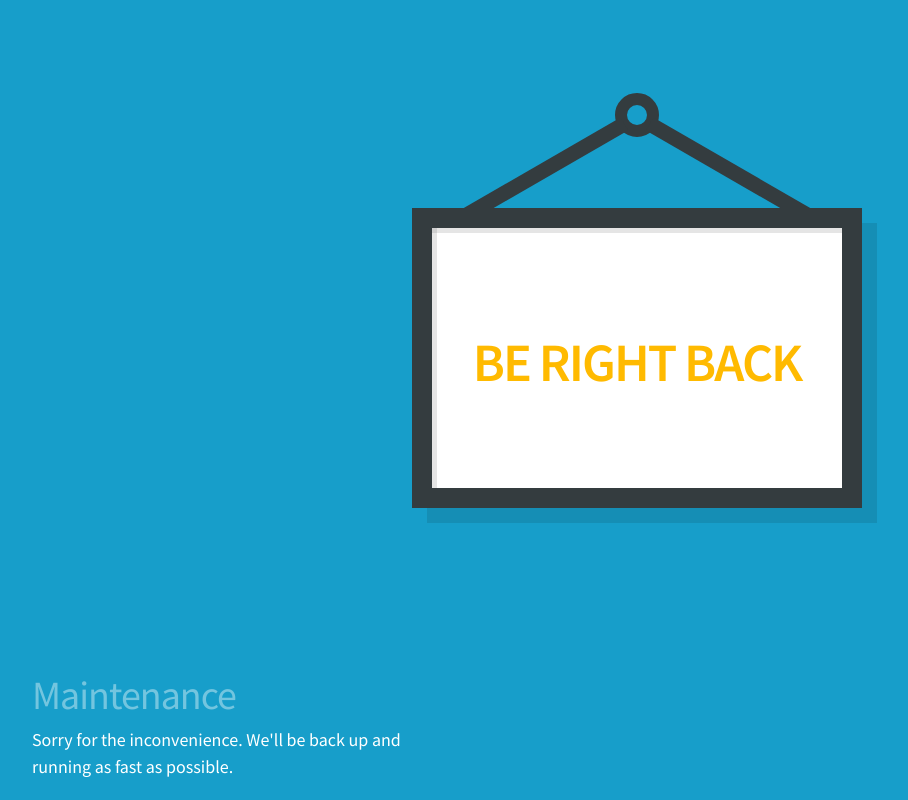
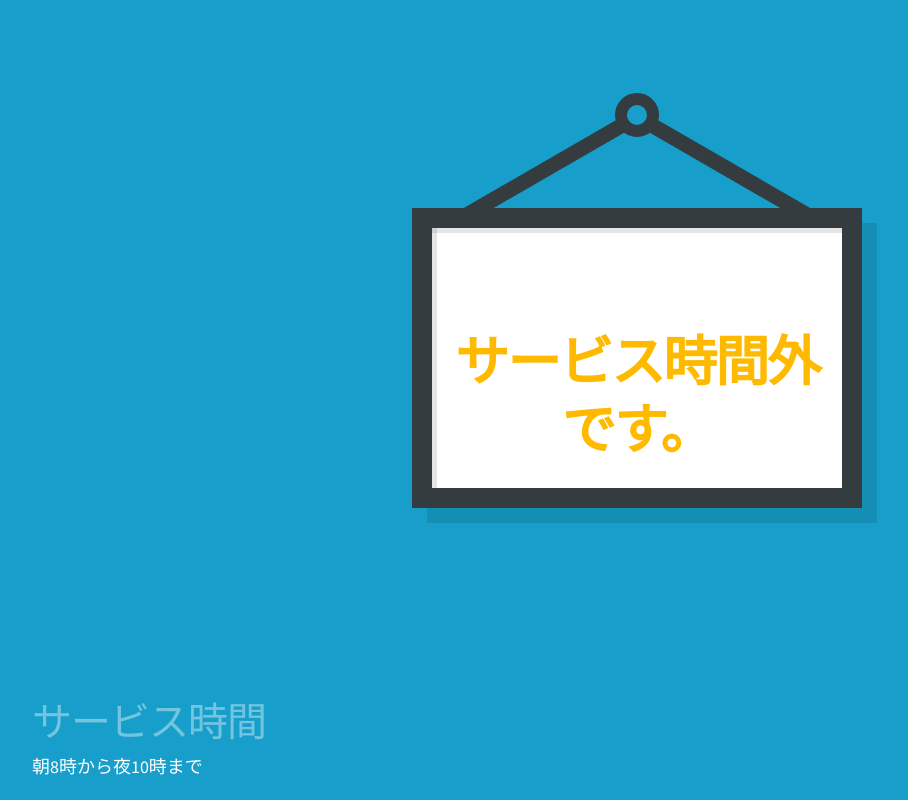
Before and after one commit to sato-tatsuya/out-of-service, a plain HTML site: page index.html in a window 1280 px wide. Shown: the whole page, without its empty margins (3-911 px from the left). Drawn offline with nearby package versions, Linux system fonts and the light colour scheme.

Commit message:
時間外ページの文言修正

```diff
--- a/index.html
+++ b/index.html
@@ -367,17 +367,17 @@
 	<div class="post right"></div>
 	<div class="pane just-header">
 		<div class="headline sign-text-color">
-			Be right back
+			サービス時間外です。
 		</div>
 	</div>
 </div>
 <div class="text-container">
 	<div class="headline secondary-text-color">
-		Maintenance
+		サービス時間
 	</div>
 	<div class="context primary-text-color">
 
-    <p>Sorry for the inconvenience. We'll be back up and running as fast as possible.</p>
+    <p>朝8時から夜10時まで</p>
 
 	</div>
 </div>
```
